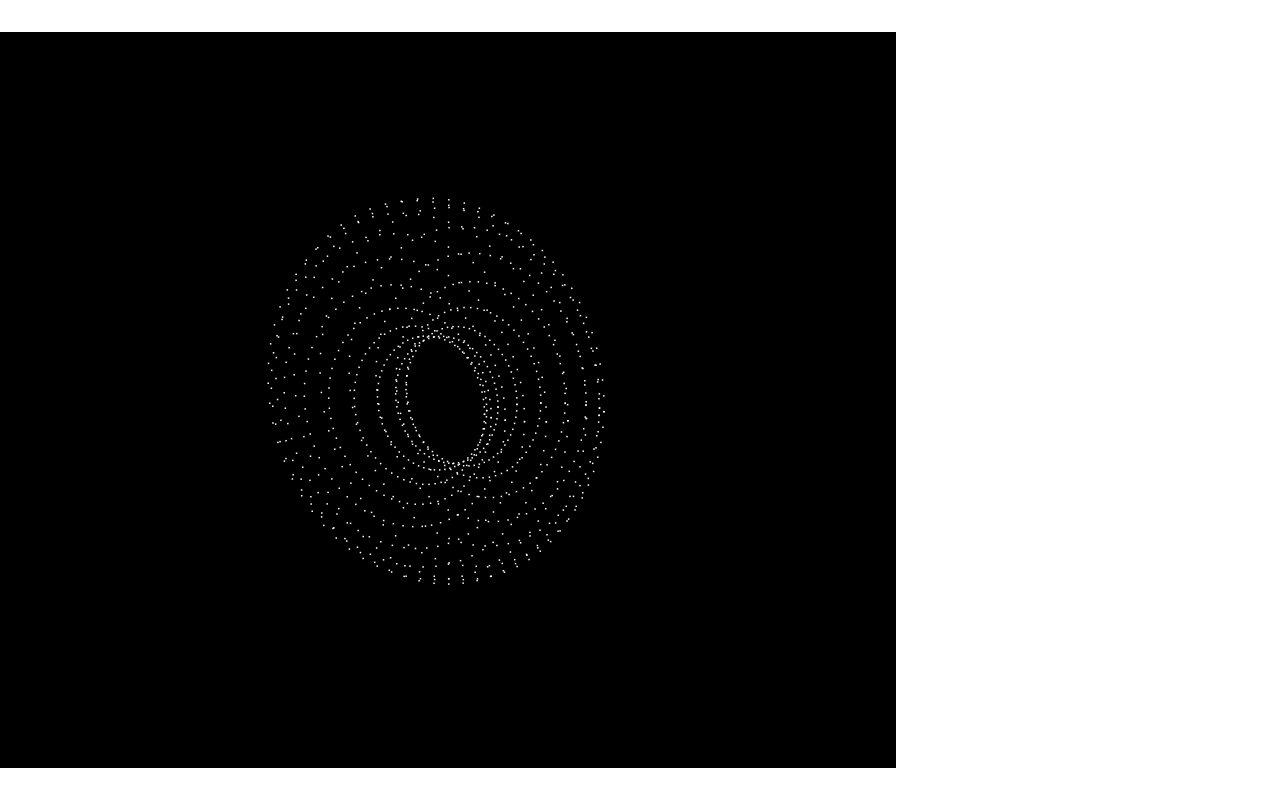
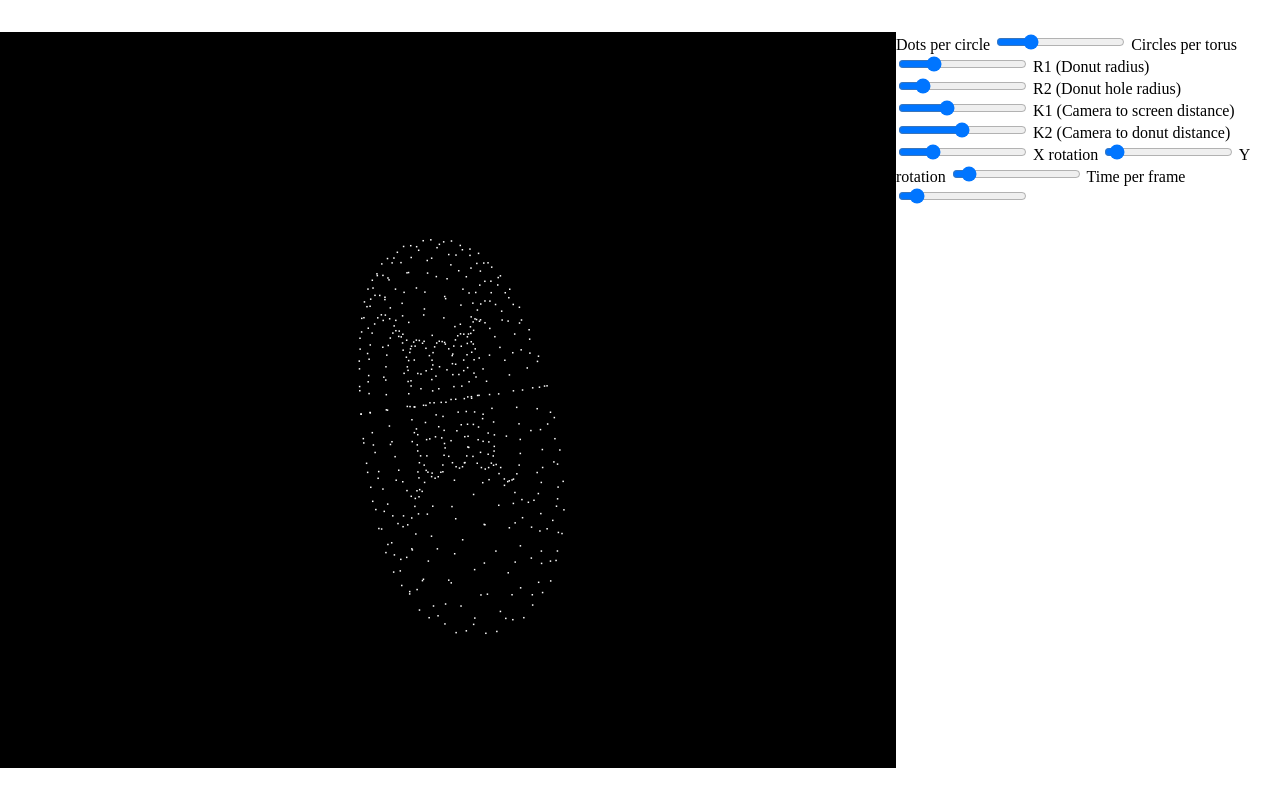
Before and after one commit to martinsomer/donut-js, a plain HTML site: page index.html in a window 1280 px wide. Drawn offline with Linux system fonts and the light colour scheme.

Commit message:
Implement sliders for renderer config

```diff
--- a/index.html
+++ b/index.html
@@ -22,7 +22,44 @@
         <header></header>
         <main>
             <canvas></canvas>
-            <aside></aside>
+            <aside>
+                <label>
+                    <span>Dots per circle</span>
+                    <input name="dots" type="range" min="1" max="64" step="1" value="16" />
+                </label>
+                <label>
+                    <span>Circles per torus</span>
+                    <input name="slices" type="range" min="1" max="256" step="1" value="64" />
+                </label>
+                <label>
+                    <span>R1 (Donut radius)</span>
+                    <input name="r1" type="range" min="0.3" max="5" step="0.1" value="1" />
+                </label>
+                <label>
+                    <span>R2 (Donut hole radius)</span>
+                    <input name="r2" type="range" min="0.3" max="5" step="0.1" value="2" />
+                </label>
+                <label>
+                    <span>K1 (Camera to screen distance)</span>
+                    <input name="k1" type="range" min="1" max="2048" step="1" value="1024" />
+                </label>
+                <label>
+                    <spab>K2 (Camera to donut distance)</spab>
+                    <input name="k2" type="range" min="1" max="64" step="1" value="16" />
+                </label>
+                <label>
+                    <span>X rotation</span>
+                    <input name="rotation_x" type="range" min="0" max="0.5" step="0.01" value="0.02" />
+                </label>
+                <label>
+                    <span>Y rotation</span>
+                    <input name="rotation_y" type="range" min="0" max="0.5" step="0.01" value="0.04" />
+                </label>
+                <label>
+                    <span>Time per frame</span>
+                    <input name="speed" type="range" min="0", max="200" step="1" value="20" />
+                </label>
+            </aside>
         </main>
         <footer></footer>
     </body>
--- a/script.js
+++ b/script.js
@@ -1,27 +1,20 @@
-let dots_per_circle = 16;
-let circles_per_torus = 128;
+let A = 0;
+let B = 0;
 
-let r1 = 1; // Radius of circle
-let r2 = 2; // Radius of torus
-
-let k1 = 1024; // Camera-screen distance
-let k2 = 16; // Camera-donut distance
-
-let A = 0; // Y rotation
-let B = 0; // X rotation
+const config = {};
 
 function render (context) {
     context.fillStyle = '#000';
     context.fillRect(0, 0, context.canvas.width, context.canvas.height);
 
-    const theta_spacing = 2*Math.PI*r1 / dots_per_circle;
-    const phi_spacing = 2*Math.PI*r2 / circles_per_torus;
+    const theta_spacing = 2*Math.PI*config.r1 / config.dots;
+    const phi_spacing = 2*Math.PI*config.r2 / config.slices;
 
     for (let theta = 0; theta < 2*Math.PI; theta += theta_spacing) {
         for (let phi = 0; phi < 2*Math.PI; phi += phi_spacing) {
             let vertex = Matrix.add(
-                [[r2, 0, 0]],
-                [[r1 * Math.cos(theta), 0, r1 * Math.sin(theta)]]
+                [[config.r2, 0, 0]],
+                [[config.r1 * Math.cos(theta), 0, config.r1 * Math.sin(theta)]]
             );
 
             vertex = Matrix.multiply(vertex, [
@@ -41,8 +34,8 @@ function render (context) {
 
             const [x, y, z] = vertex[0];
 
-            px = (k1 * x) / (k2 + z);
-            py = (k1 * y) / (k2 + z);
+            px = (config.k1 * x) / (config.k2 + z);
+            py = (config.k1 * y) / (config.k2 + z);
 
             px += context.canvas.width / 2;
             py += context.canvas.height / 2;
@@ -52,16 +45,28 @@ function render (context) {
         }
     }
 
-    A += 0.07;
-    B += 0.03;
+    A += config.rotation_x;
+    B += config.rotation_y;
 }
 
 window.addEventListener('DOMContentLoaded', () => {
+    document.querySelectorAll('input').forEach(input => {
+        input.addEventListener('input', event => update(event.target));
+        update(input);
+    });
+
     const canvas = document.querySelector('canvas');
     const context = canvas.getContext('2d');
 
     canvas.width = canvas.offsetWidth;
     canvas.height = canvas.offsetHeight;
 
-    window.setInterval(() => render(context), 50);
+    (function tick() {
+        render(context)
+        setTimeout(tick, config.speed)
+    })();
 });
+
+function update (input) {
+    config[input.name] = parseFloat(input.value);
+}
```
